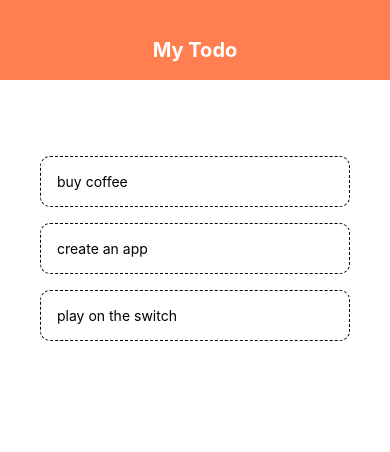
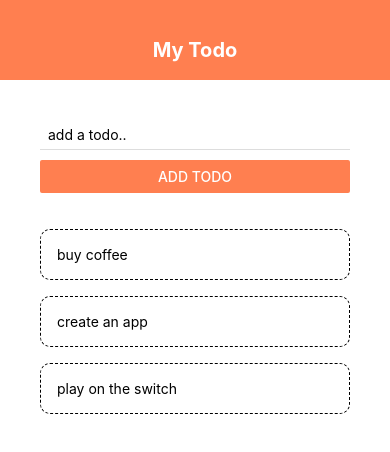
Before and after one commit to akashsheelavant/TodoProjectExpo, a React Native app: screen / in a window 390 px wide. Shown: the top 452 px of the page. Built offline with nearby package versions, Linux system fonts and the light colour scheme.

Commit message:
Adding a todo.

```diff
--- a/App.js
+++ b/App.js
@@ -1,14 +1,15 @@
 import { StatusBar } from 'expo-status-bar';
 import React, { useState } from 'react'
 import { StyleSheet, Text, View, FlatList, SafeAreaView } from 'react-native';
+import AddTodo from './components/addTodo';
 import Header from './components/header';
 import TodoItem from './components/todoItem';
 
 export default function App() {
   const [todos, setTodos] = useState([
-    { text: 'buy coffee', key: 1 },
-    { text: 'create an app', key: 2 },
-    { text: 'play on the switch', key: 3 }
+    { text: 'buy coffee', key: '1' },
+    { text: 'create an app', key: '2' },
+    { text: 'play on the switch', key: '3' }
   ])
 
   const handleTap = (id) => {
@@ -17,12 +18,21 @@
     })
   }
 
+  const submitHandler = (text) => {
+    setTodos((prevTodos) => {
+      return [
+        { text, key: Math.random().toString() },
+        ...prevTodos
+      ];
+    })
+  }
+
   return (
     <SafeAreaView>
       <View>
         <Header />
         <View style={styles.content}>
-          {/*forms*/}
+          <AddTodo submitHandler={submitHandler} />
           <View style={styles.list}>
             <FlatList
               data={todos}
--- /dev/null
+++ b/components/addTodo.js
@@ -0,0 +1,36 @@
+import React, { useState } from "react";
+import { StyleSheet, View, TextInput, Button } from "react-native";
+
+export default function AddTodo({ submitHandler }) {
+
+    const [text, setText] = useState('')
+
+    const changeHandler = (val) => {
+        setText(val)
+    }
+
+    const handlePress = (e) => {
+        console.log(text)
+    }
+
+    return (
+        <View>
+            <TextInput
+                style={styles.input}
+                placeholder="add a todo.."
+                onChangeText={changeHandler}
+            />
+            <Button onPress={() => submitHandler(text)} title="Add Todo" color='coral' />
+        </View>
+    )
+}
+
+const styles = StyleSheet.create({
+    input: {
+        marginBottom: 10,
+        paddingHorizontal: 8,
+        paddingVertical: 6,
+        borderBottomWidth: 1,
+        borderBottomColor: '#ddd'
+    }
+})
```
